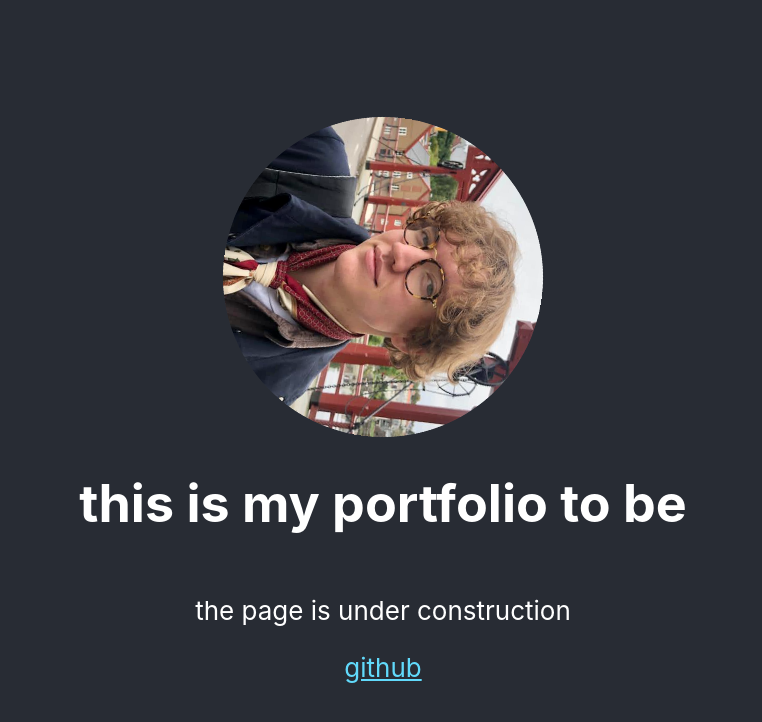
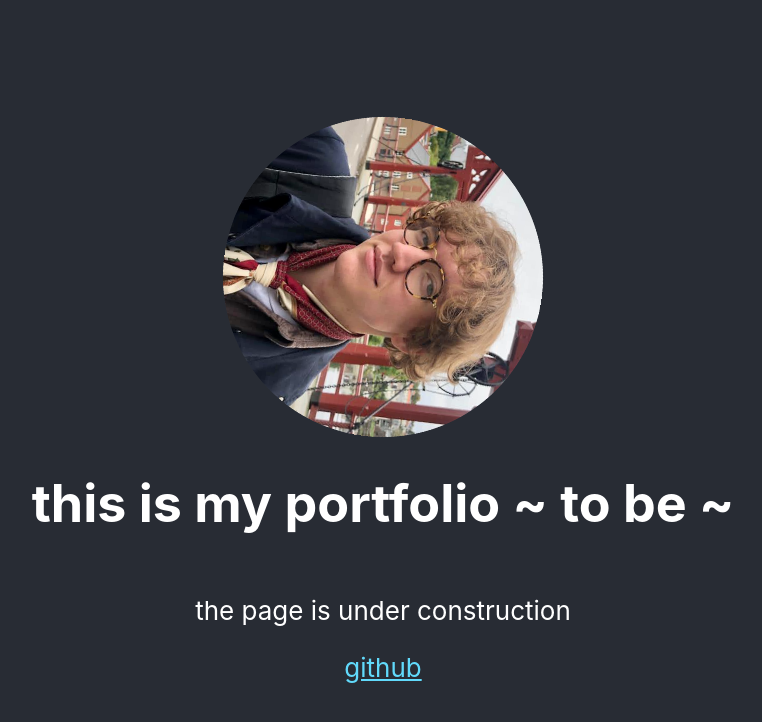
Before and after one commit to kristaver/portfolio, a React (Create React App) app: page / in a window 1280 px wide. Shown: the top 722 px of the page, without its empty margins (257-1019 px from the left). Built offline with nearby package versions, Linux system fonts and the light colour scheme.

Commit message:
fixed readme, try to deploy

```diff
--- a/package.json
+++ b/package.json
@@ -15,6 +15,7 @@
     "start": "react-scripts start",
     "build": "react-scripts build",
     "test": "react-scripts test",
+    "test:watch": "react-scripts test -watch",
     "eject": "react-scripts eject"
   },
   "eslintConfig": {
--- a/src/App.js
+++ b/src/App.js
@@ -7,7 +7,7 @@ function App() {
       <header className="App-header">
         <img src={photo} className="App-logo" alt="logo" />
         <h1>
-          this is my portfolio to be
+          this is my portfolio ~ to be ~
         </h1>
         <p>
           the page is under construction
```
Also changed, not shown: 1 other file (tests, documents, lock files or other folders).
